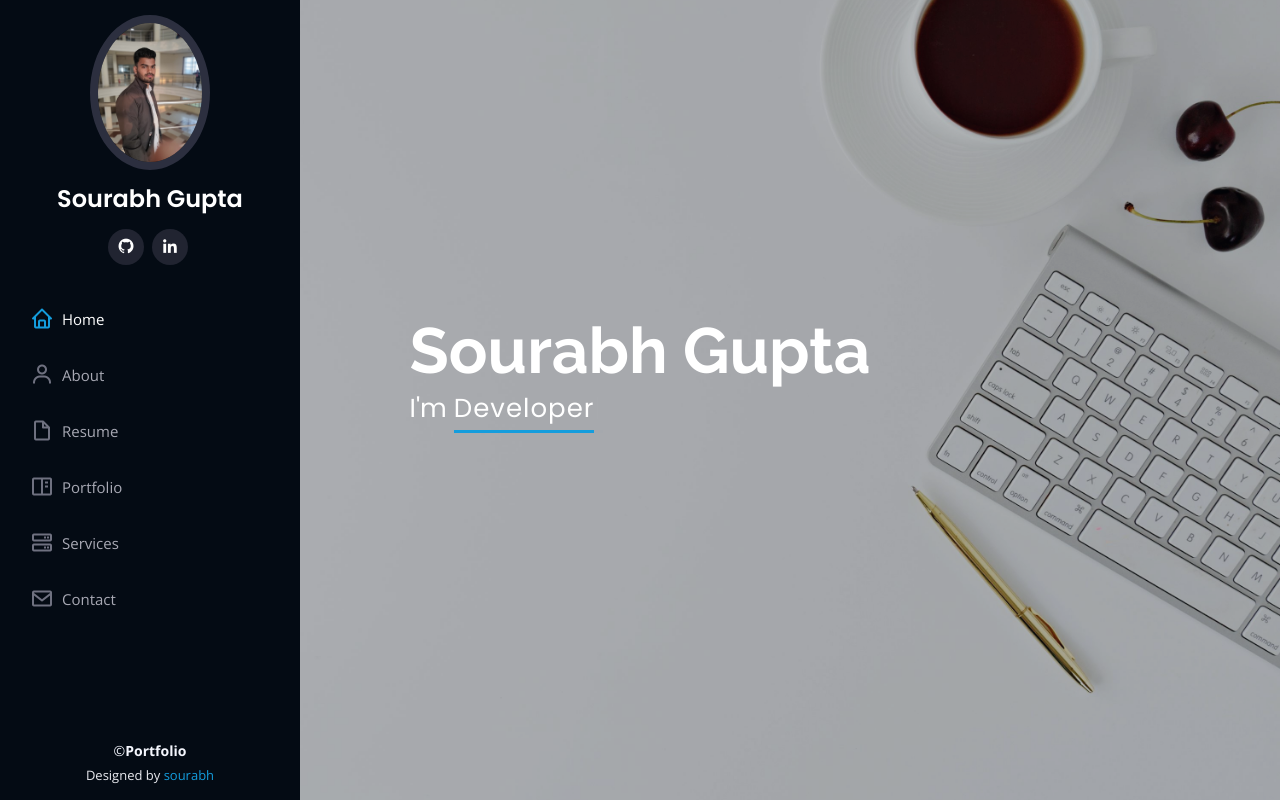
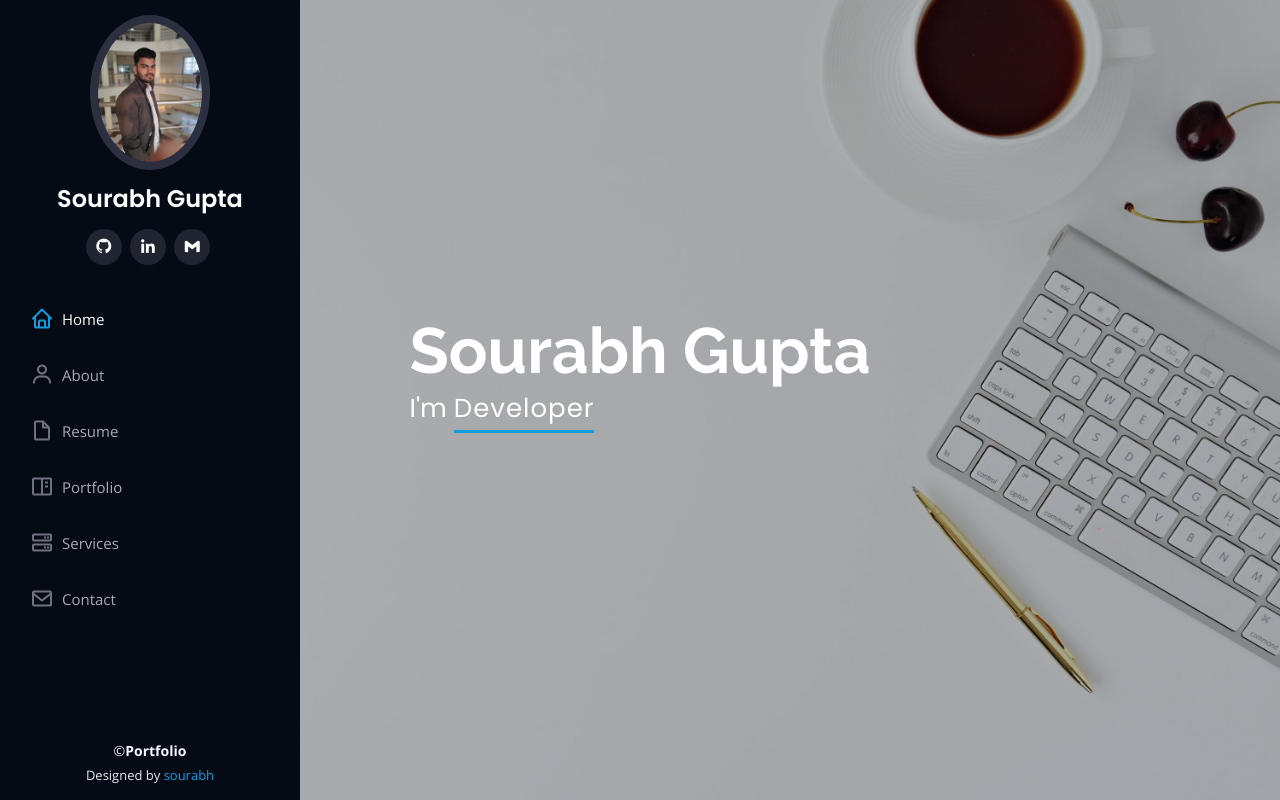
Before and after one commit to itsourabh/itsourabh.github.io, a plain HTML site: page index.html in a window 1280 px wide. Shown: the top 800 px of the page. Drawn offline with nearby package versions, Linux system fonts and the light colour scheme.

Commit message:
Update index.html

```diff
--- a/index.html
+++ b/index.html
@@ -49,7 +49,8 @@
         <h1 class="text-light"><a href="index.html">Sourabh Gupta </a></h1>
         <div class="social-links mt-3 text-center">
           <a href="https://github.com/itsourabh" class="github"><i class="bx bxl-github"></i></a>
-          <a href="https://itsourabh.github.io/www.linkedin.com/in/sourabh-gupta-3091a7222" class="linkedin"><i class="bx bxl-linkedin"></i></a>
+          <a href="https://www.linkedin.com/in/sourabh-gupta-3091a7222" class="linkedin"><i class="bx bxl-linkedin"></i></a>
+          <a href="https://github.com/itsourabh" class="gmail"><i class="bx bxl-gmail"></i></a>
         </div>
       </div>
 
```
